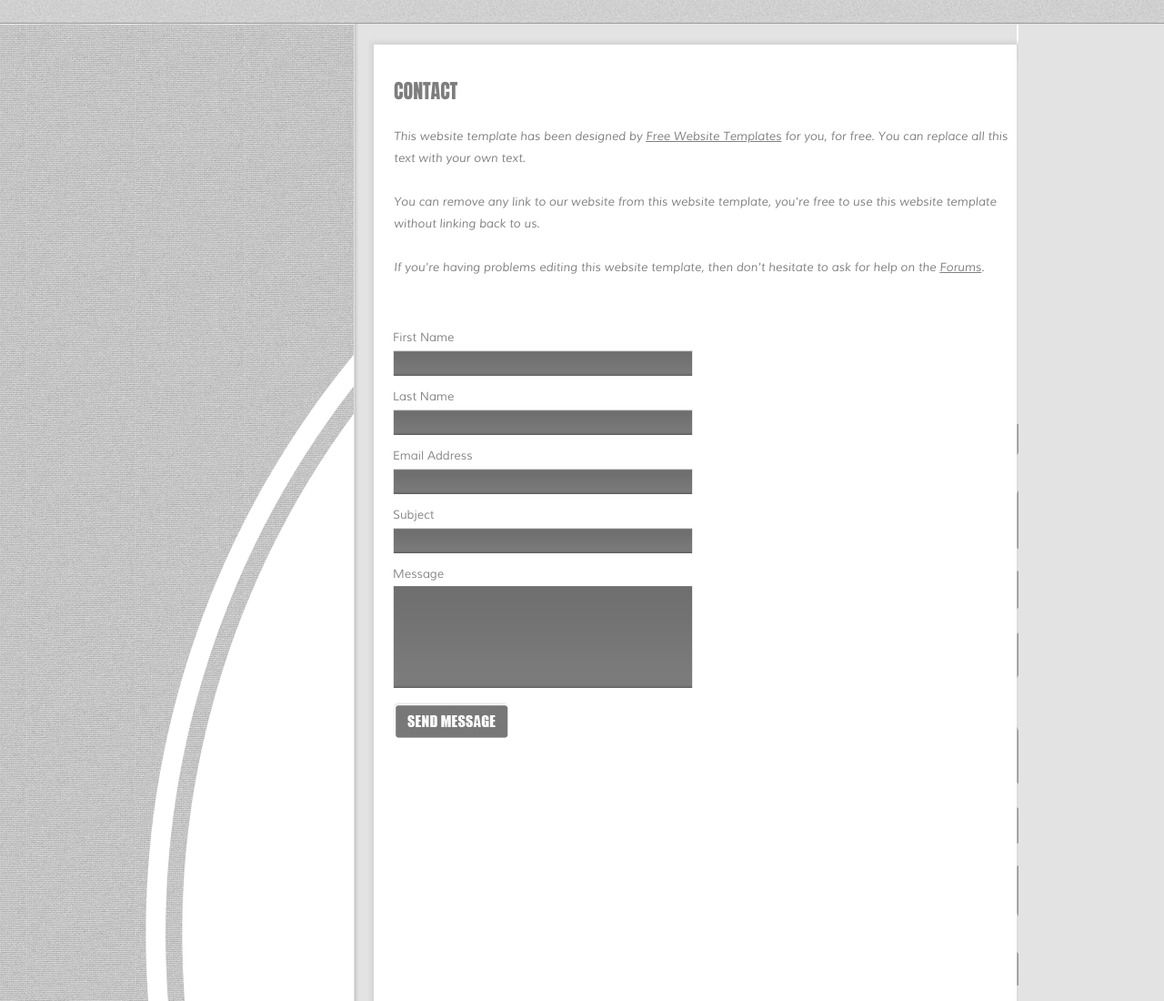
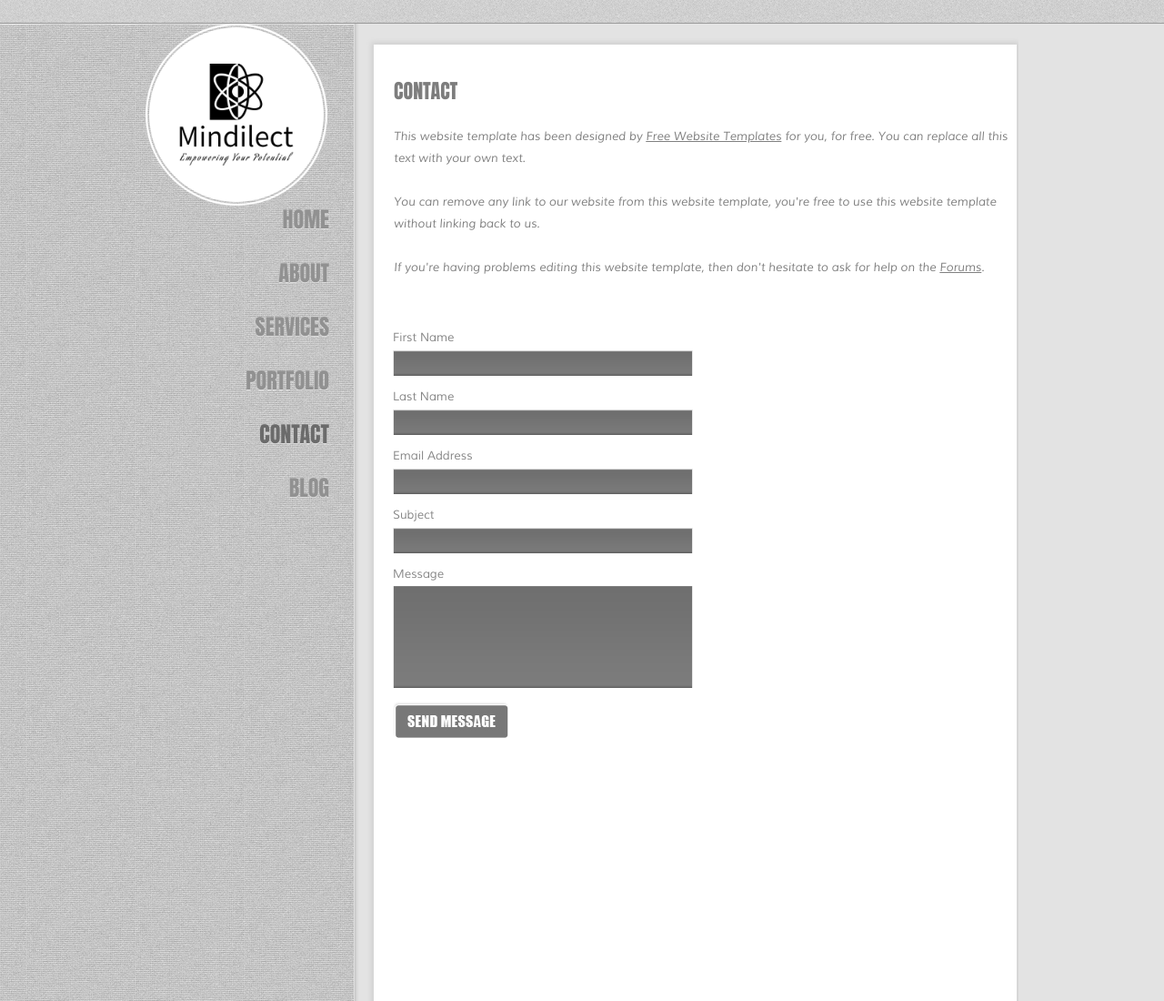
Before and after one commit to Mindilect/mindilect.github.io, a plain HTML site: page contact.html in a window 1280 px wide. Shown: the top 1100 px of the page at 91% size. Drawn offline with Linux system fonts and the light colour scheme.

Commit message:
Update contact.html

```diff
--- a/contact.html
+++ b/contact.html
@@ -13,7 +13,7 @@
 		</div>
 		<div class="page">
 			<div class="sidebar">
-				<a href="index.html" id="logo"><img src="images/logo.png" alt="logo"></a>
+				<a href="index.html" id="logo"><img src="images/logo.png" alt="logo" width="200" height="200"></a>
 				<ul>
 					<li>
 						<a href="index.html">Home</a>
```
